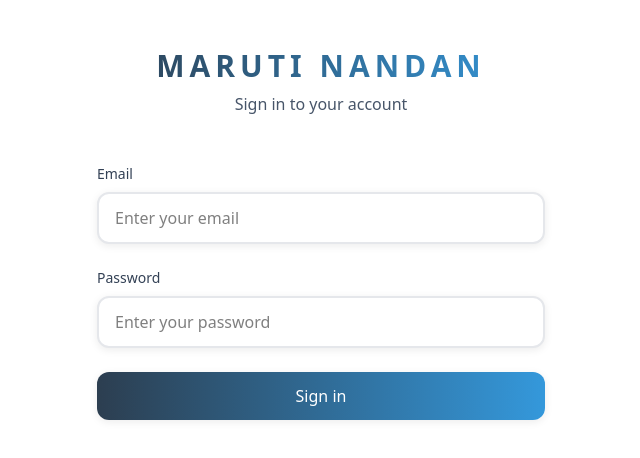
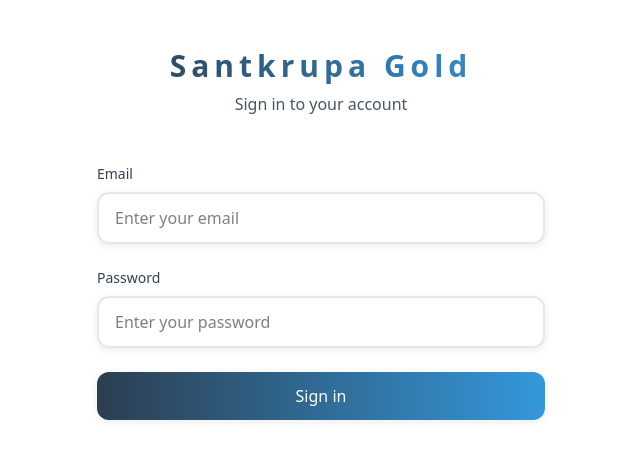
Before and after one commit to ginoya/maruti-nandan, a React (Vite) app: page /login in a window 1280 px wide. Shown: the top 458 px of the page, without its empty margins (319-959 px from the left). Built offline with nearby package versions, Linux system fonts and the light colour scheme; no server answers; the database is empty.

Commit message:
Name updated

```diff
--- a/index.html
+++ b/index.html
@@ -5,7 +5,7 @@
     <link rel="icon" type="image/svg+xml" href="/logo.svg" />
     <meta name="viewport" content="width=device-width, initial-scale=1.0" />
     <link href="/src/index.css" rel="stylesheet">
-    <title>Maruti Nandan</title>
+    <title>Santkrupa Gold</title>
   </head>
   <body>
     <div id="root"></div>
--- a/src/components/EditInvoiceModal.tsx
+++ b/src/components/EditInvoiceModal.tsx
@@ -120,7 +120,7 @@ const EditInvoiceModal: React.FC<EditInvoiceModalProps> = ({
   };
 
   if (!isOpen && !isClosing) return null;
-
+  console.log('businesses', businesses)
   return (
     <div className="fixed inset-0 bg-black bg-black/50 flex items-end justify-center z-50">
       <div className="bg-white rounded-t-lg shadow-strong px-xl pt-xl py-lg pb-lg w-full transform transition-transform duration-500 ease-out animate-slide-up">
@@ -138,7 +138,9 @@ const EditInvoiceModal: React.FC<EditInvoiceModalProps> = ({
 
         <form onSubmit={handleSubmit} className="space-y-lg">
           {/* Business Dropdown - No Search */}
-          <Dropdown
+          {
+            businesses && businesses.length > 1 && (
+              <Dropdown
             options={businesses}
             value={formData.business}
             onValueChange={(value) => handleInputChange('business', value)}
@@ -146,6 +148,9 @@ const EditInvoiceModal: React.FC<EditInvoiceModalProps> = ({
             placeholder={pedhisLoading ? "Loading businesses..." : "Select Business"}
             enableSearch={false}
           />
+            )
+          }
+
 
           {/* Customer Dropdown - With Search */}
           <Dropdown
--- a/src/components/Navigation.tsx
+++ b/src/components/Navigation.tsx
@@ -48,8 +48,8 @@ const Navigation: React.FC = () => {
                   backgroundClip: 'text'
                 }}
               >
-                MARUTI NANDAN
-              </h1>
+                SANTKRUPA GOLD
+                </h1>
             </Link>
           </div>
 
--- a/src/firebase.ts
+++ b/src/firebase.ts
@@ -5,12 +5,12 @@ import { getAuth } from "firebase/auth";
 
 // Your web app's Firebase configuration
 const firebaseConfig = {
-  apiKey: "AIzaSyCd_IgCpTPSG2mtUht2x-exb7mvpcVZ5hA",
-  authDomain: "record-register-c4962.firebaseapp.com",
-  projectId: "record-register-c4962",
-  storageBucket: "record-register-c4962.firebasestorage.app",
-  messagingSenderId: "436701962277",
-  appId: "1:436701962277:web:b1428cd8f4d0c92277dfcc",
+  apiKey: "AIzaSyBhfh0L1wkWQk_Rjr3uwZyi15NPZ0Nx66A",
+  authDomain: "santkrupa-gold.firebaseapp.com",
+  projectId: "santkrupa-gold",
+  storageBucket: "santkrupa-gold.firebasestorage.app",
+  messagingSenderId: "569024133631",
+  appId: "1:569024133631:web:3311d6483a22dad91bcfca"
 };
 
 // Initialize Firebase
--- a/src/pages/Login.tsx
+++ b/src/pages/Login.tsx
@@ -71,7 +71,7 @@ const Login: React.FC = () => {
                 backgroundClip: 'text'
               }}
             >
-              MARUTI NANDAN
+              Santkrupa Gold
             </h1>
             <p className="text-secondary-600 mt-sm">
               Sign in to your account
--- a/src/utils/pdfGenerator.ts
+++ b/src/utils/pdfGenerator.ts
@@ -392,7 +392,7 @@ export const generateCustomerPaymentsPDF = async (
     header.style.paddingBottom = '10px';
 
     const companyName = document.createElement('h1');
-    companyName.textContent = 'MARUTI NANDAN IMITATION';
+    companyName.textContent = 'Santkrupa Gold';
     companyName.style.fontSize = '18px';
     companyName.style.fontWeight = 'bold';
     companyName.style.margin = '0 0 10px 0';
```
